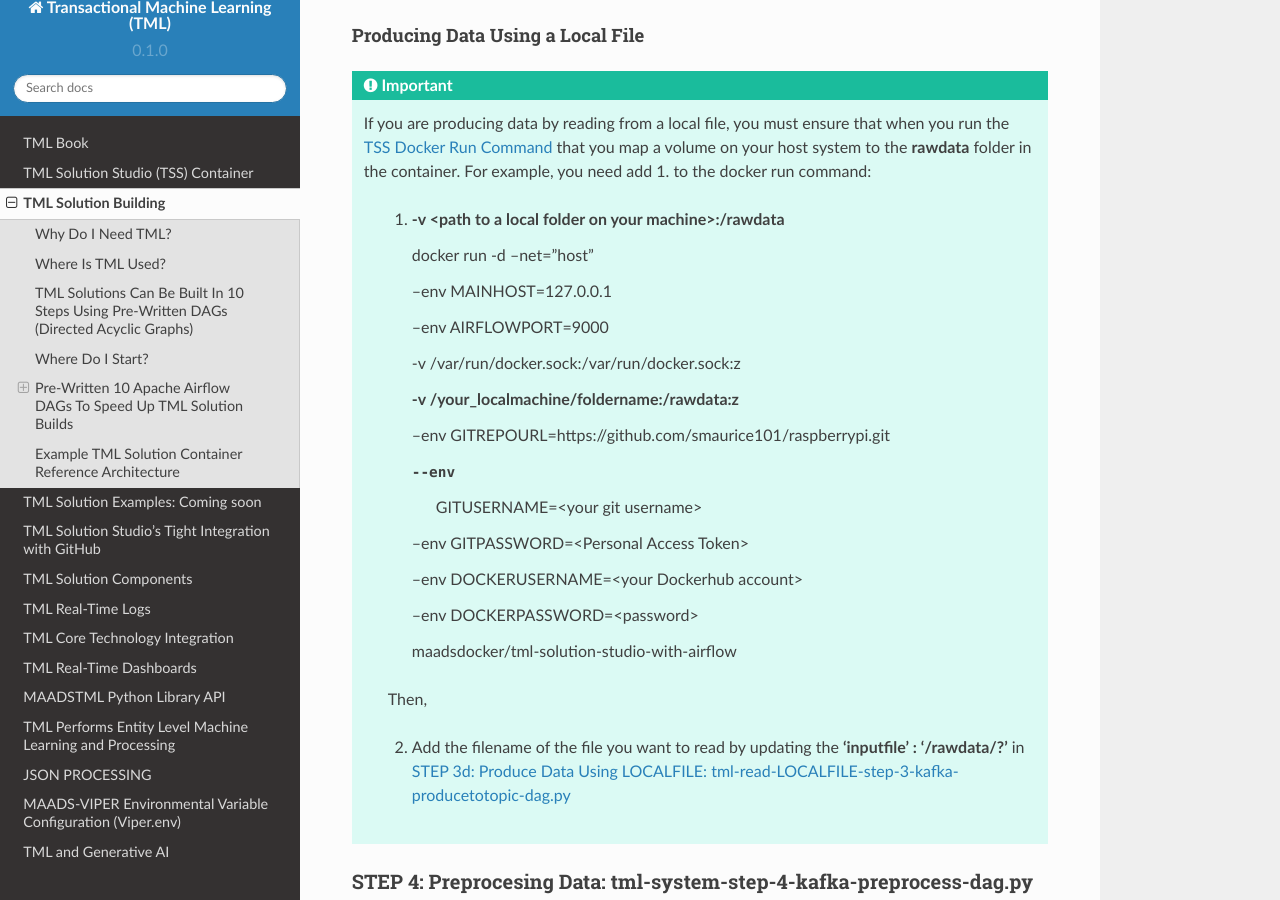
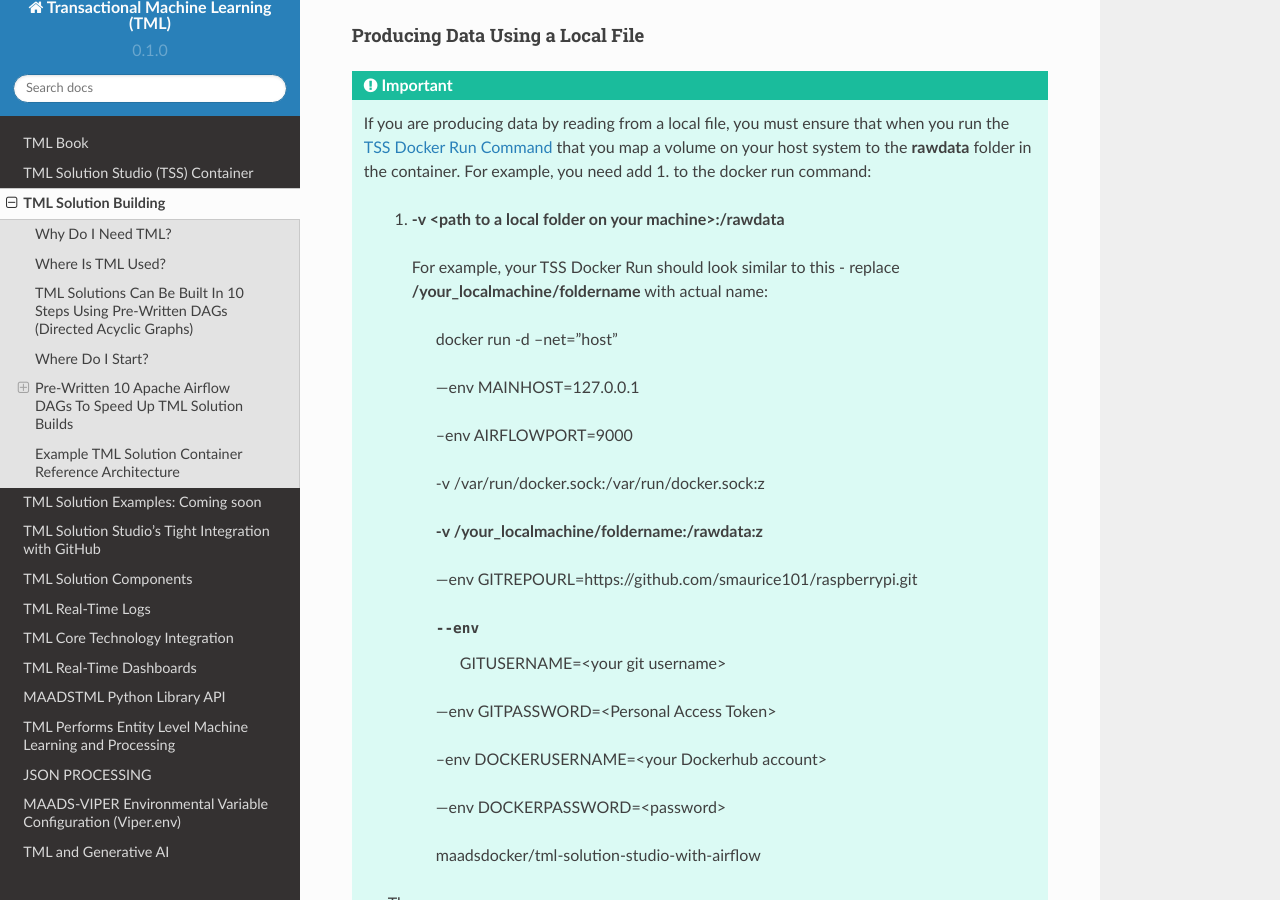
Before and after one commit to smaurice101/readthedocs, a Sphinx documentation site: the page built from docs/source/tmlbuilds.rst, in a window 1280 px wide and 900 px high, scrolled down 19127 px. Built offline with Sphinx 7.4.7 and the Read the Docs theme 2.0.0, drawn with Linux system fonts in a browser that asks for light colours.

Commit message:
Update tmlbuilds.rst

```diff
--- a/docs/source/tmlbuilds.rst
+++ b/docs/source/tmlbuilds.rst
@@ -1008,6 +1008,8 @@
     host system to the **rawdata** folder in the container.  For example, you need add 1. to the docker run command:
 
      1. **-v <path to a local folder on your machine>:/rawdata**
+
+       For example, your TSS Docker Run should look similar to this - replace **/your_localmachine/foldername** with actual name:
 
         docker run -d --net="host"
 
```
